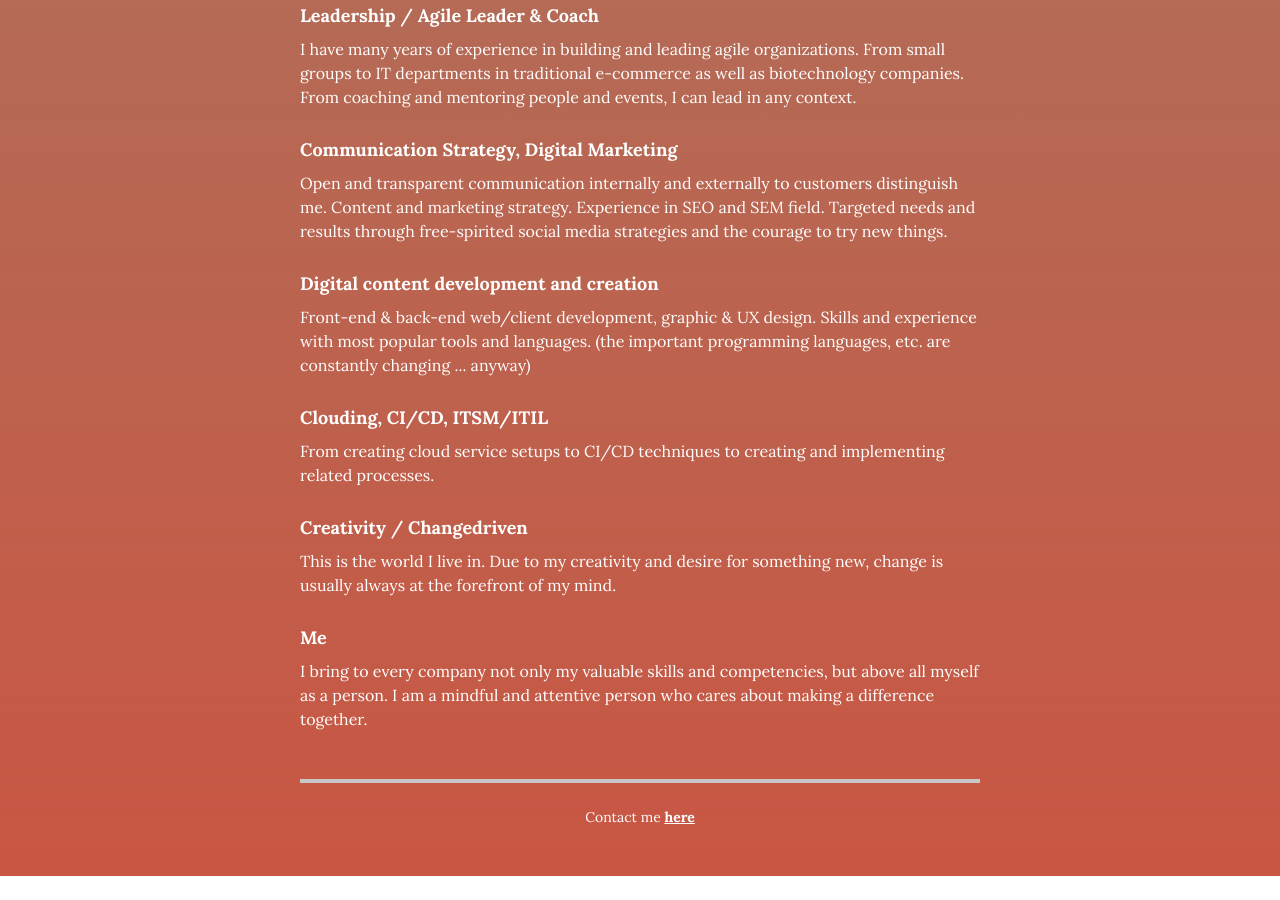
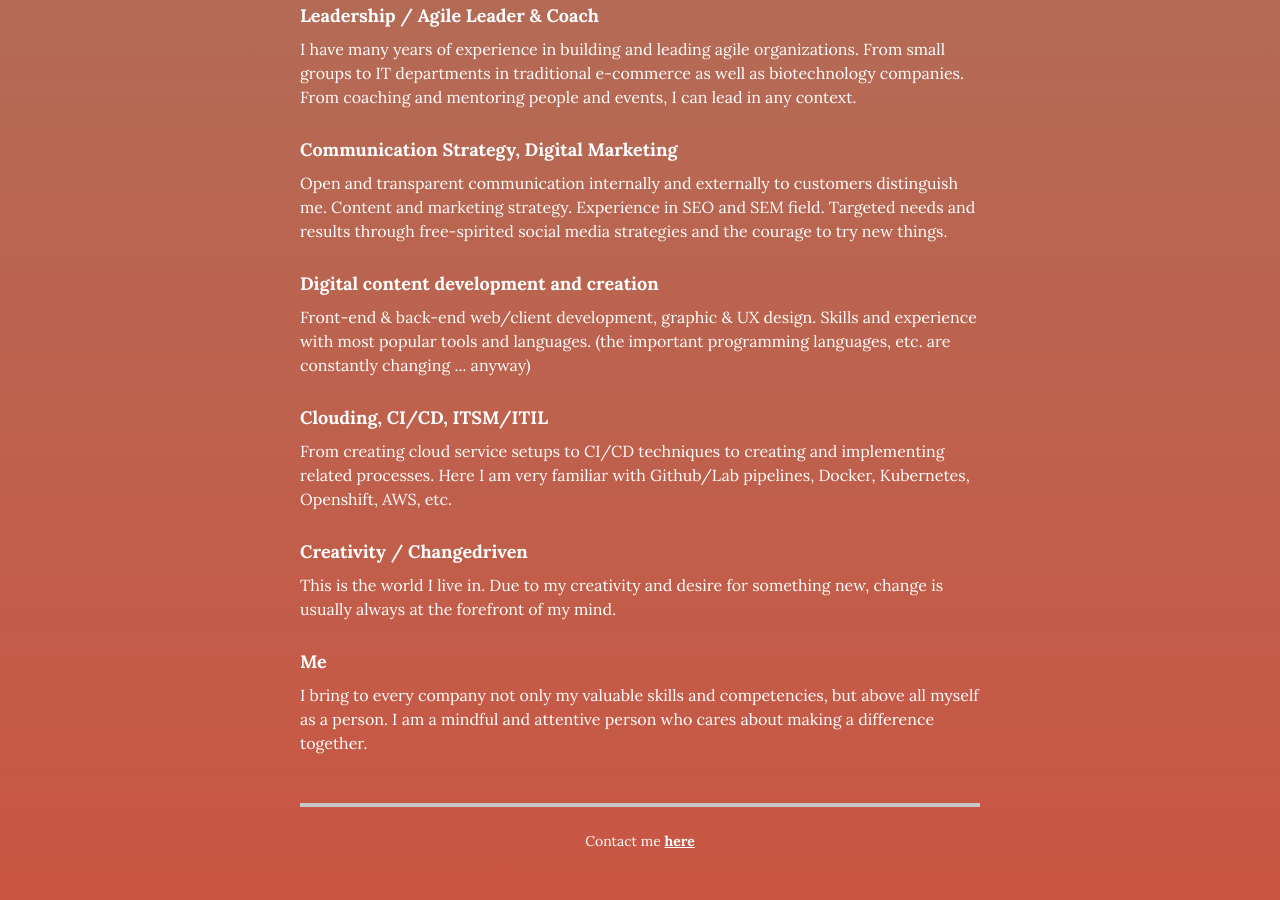
Before and after one commit to borishager/borishager.github.io, a Jekyll site: the page built from index.html, in a window 1280 px wide and 900 px high, scrolled down 3906 px. Built offline with Jekyll 4.4.1, drawn with Linux system fonts in a browser that asks for light colours; before the commit the page ends 4782 px from its top, so only the background shows below that.

Commit message:
Update skills.yml

```diff
--- a/_data/skills.yml
+++ b/_data/skills.yml
@@ -14,7 +14,7 @@
 
 # Clouding
 - skill: Clouding, CI/CD, ITSM/ITIL
-  description: From creating cloud service setups to CI/CD techniques to creating and implementing related processes.
+  description: From creating cloud service setups to CI/CD techniques to creating and implementing related processes. Here I am very familiar with Github/Lab pipelines, Docker, Kubernetes, Openshift, AWS, etc.
 
 # Creativity
 - skill: Creativity / Changedriven
```
